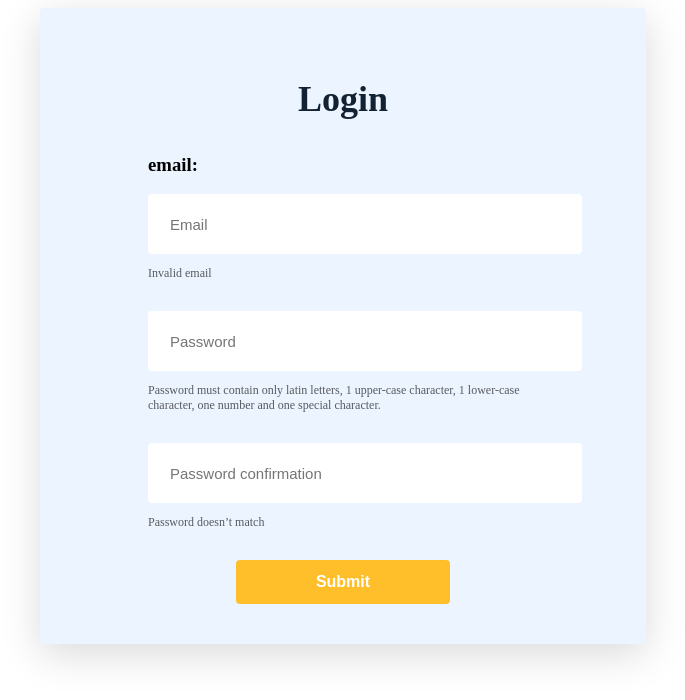
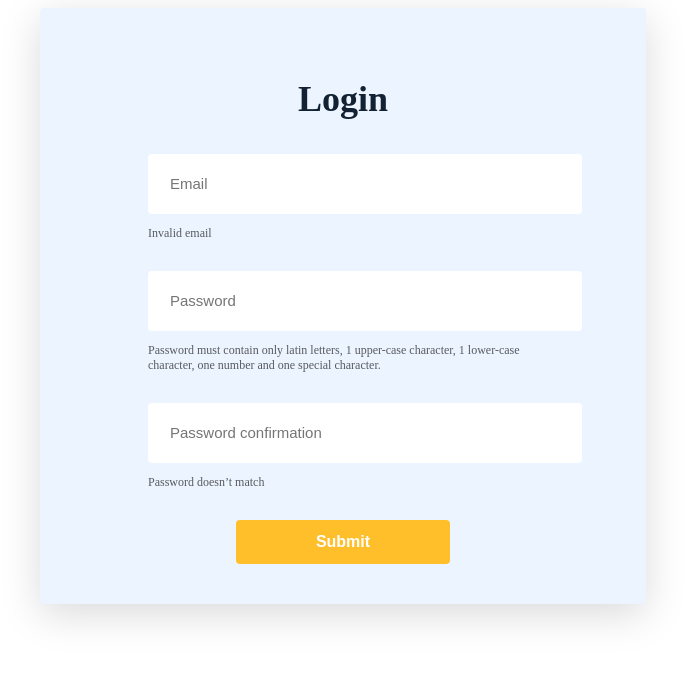
Before and after one commit to volbur/tezos, a Vue app: page / in a window 1280 px wide. Shown: the top 700 px of the page, without its empty margins (297-982 px from the left). Built offline with nearby package versions, Linux system fonts and the light colour scheme.

Commit message:
Видалив тег який був прихначений для теста.

```diff
--- a/src/App.vue
+++ b/src/App.vue
@@ -1,7 +1,6 @@
 <template>
   <form class="form" @submit.prevent="submitHandler">
     <h2 class="form__title">Login</h2>
-    <h3>email: {{ email }}</h3>
     <ui-input
       type="text"
       placeholder="Email"
```
